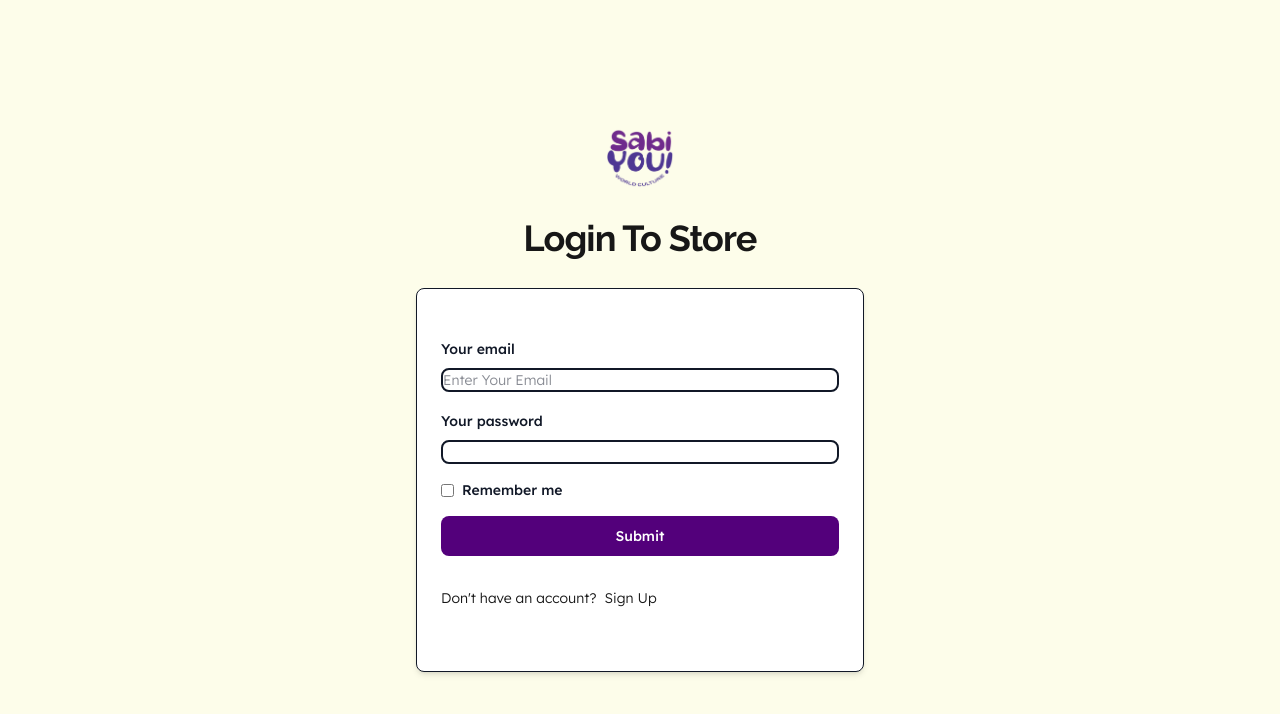
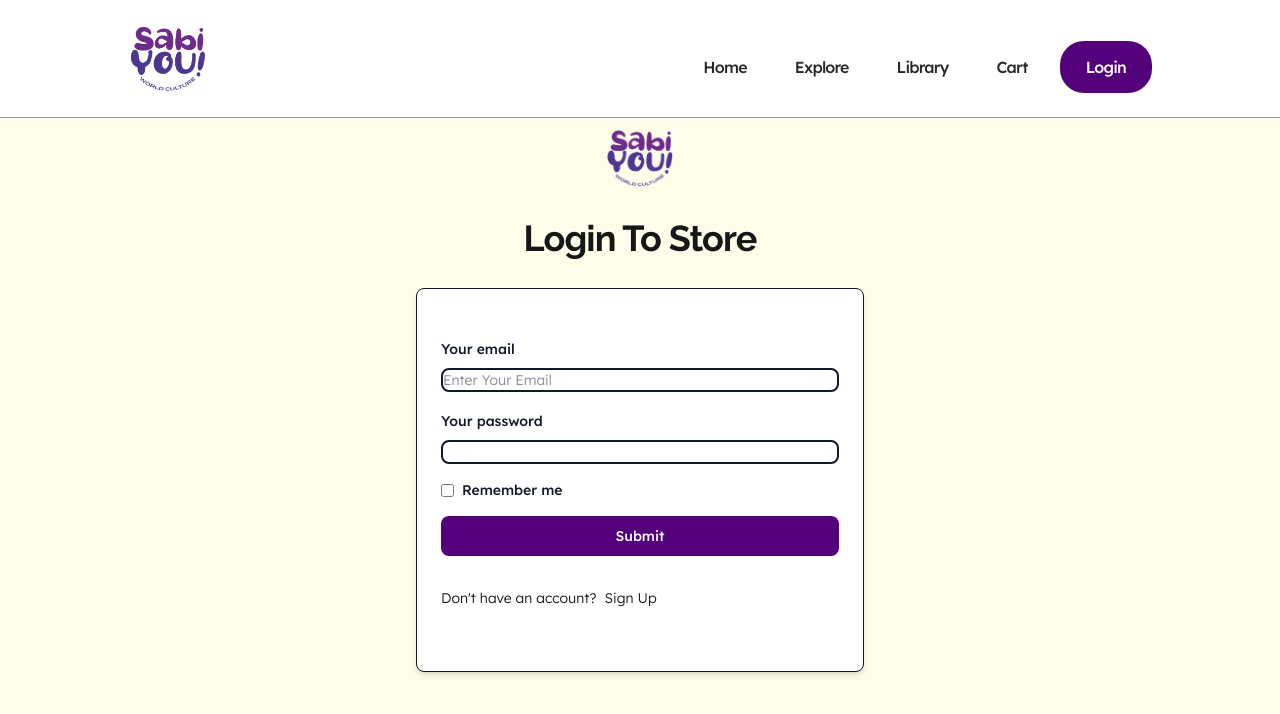
Before and after one commit to benedixit34/sy-bookstore, a Next.js app: page /auth/login in a window 1280 px wide. Shown: the top 714 px of the page. Built offline with nearby package versions, Linux system fonts and the light colour scheme; no server answers.

Commit message:
Add Stripe Functionality

```diff
--- a/src/app/auth/login/page.tsx
+++ b/src/app/auth/login/page.tsx
@@ -1,9 +1,14 @@
+"use client"
+
 import Image from "next/image";
 import Link from "next/link";
 import { Button, Card, Checkbox, Label, TextInput, ThemeProvider } from "flowbite-react";
 import { ThemeInit } from "../../../../.flowbite-react/init";
 import { createTheme } from "flowbite-react";
+import { NavBar } from "@/app/components/NavBar"
 import { signInAction } from "@/app/actions/authActions";
+import { useEffect, useState } from 'react'
+import { redirect } from "next/navigation";
 
 
 
@@ -24,9 +29,28 @@ const customTheme = createTheme({
 
 
 export default function Page() {
+  const [isLoggedIn, setIsLoggedIn] = useState<boolean>(false)
+
+
+  useEffect(() => {
+    async function verifyUser() {
+        const res = await fetch("/api/auth");
+        const data = await res.json();
+        setIsLoggedIn(data?.loggedIn);
+      }
+      verifyUser();
+
+  })
+
+  if (isLoggedIn){
+    redirect("/")
+
+  }
+
     return (
        <ThemeProvider theme={customTheme}>
             <ThemeInit />
+            <NavBar />
 
             <section className="font-[lexend] bg-yellow-50 flex justify-center min-h-[100vh]">
                 <div className="flex flex-col justify-center py-16">
--- a/src/app/auth/register/page.tsx
+++ b/src/app/auth/register/page.tsx
@@ -3,9 +3,28 @@ import { Button, Card, Checkbox, Label, TextInput } from "flowbite-react";
 import { ThemeInit } from "../../../../.flowbite-react/init";
 import Link from "next/link";
 import { signUpAction } from "@/app/actions";
+import  { useState, useEffect } from "react"
+import { redirect } from "next/navigation";
 
 
-export default function UserForm() {
+export default function Page() {
+  const [isLoggedIn, setIsLoggedIn] = useState<boolean>(false)
+
+
+    useEffect(() => {
+      async function verifyUser() {
+          const res = await fetch("/api/auth");
+          const data = await res.json();
+          setIsLoggedIn(data?.loggedIn);
+        }
+        verifyUser();
+
+    })
+
+    if (isLoggedIn){
+      redirect("/")
+
+    }
     return (
         <div className="min-h-[100vh]">
             <ThemeInit />
```
Also changed, not shown: src/app/checkout/cancel/page.tsx (added), src/app/checkout/success/page.tsx (added).
